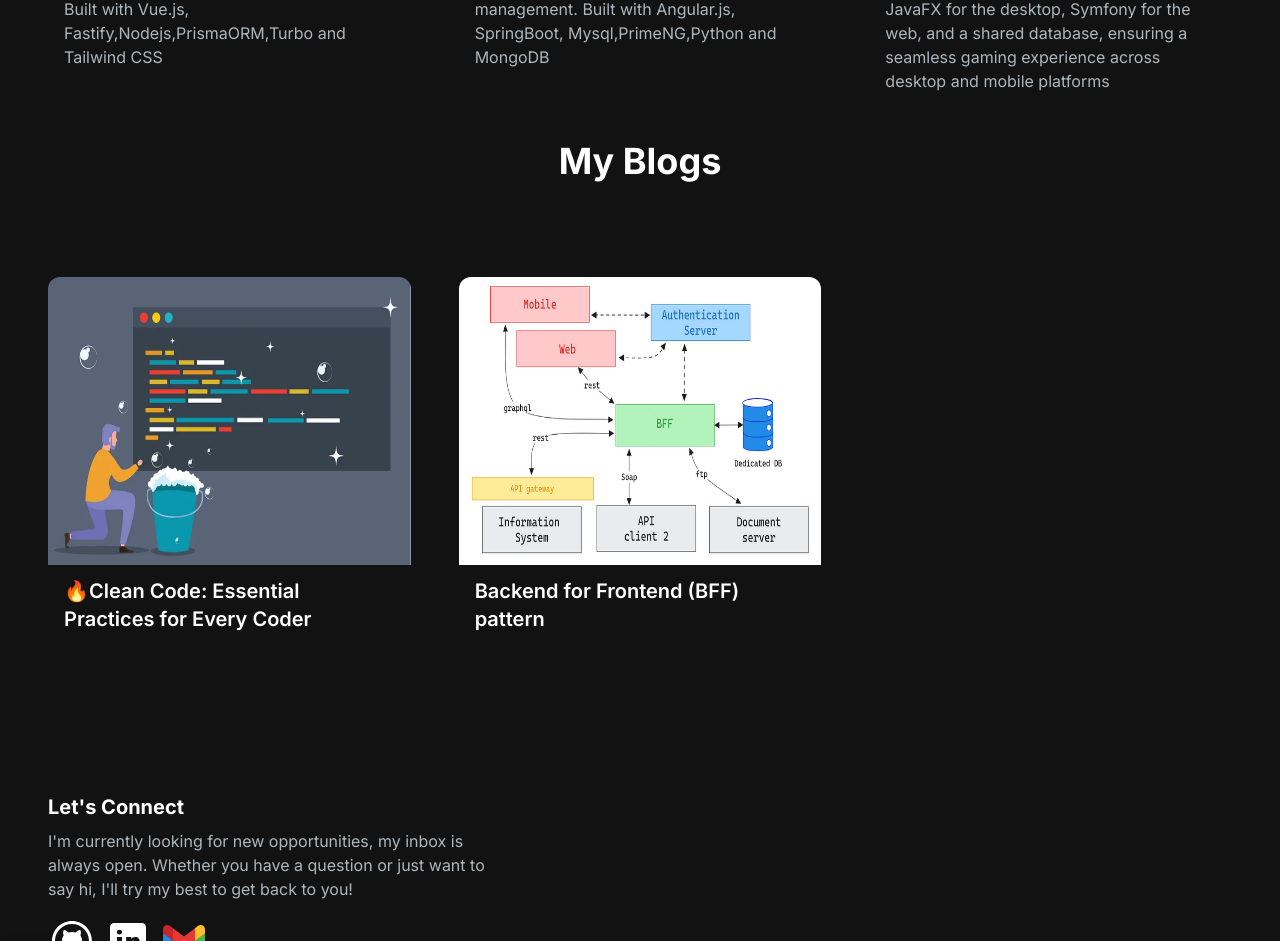
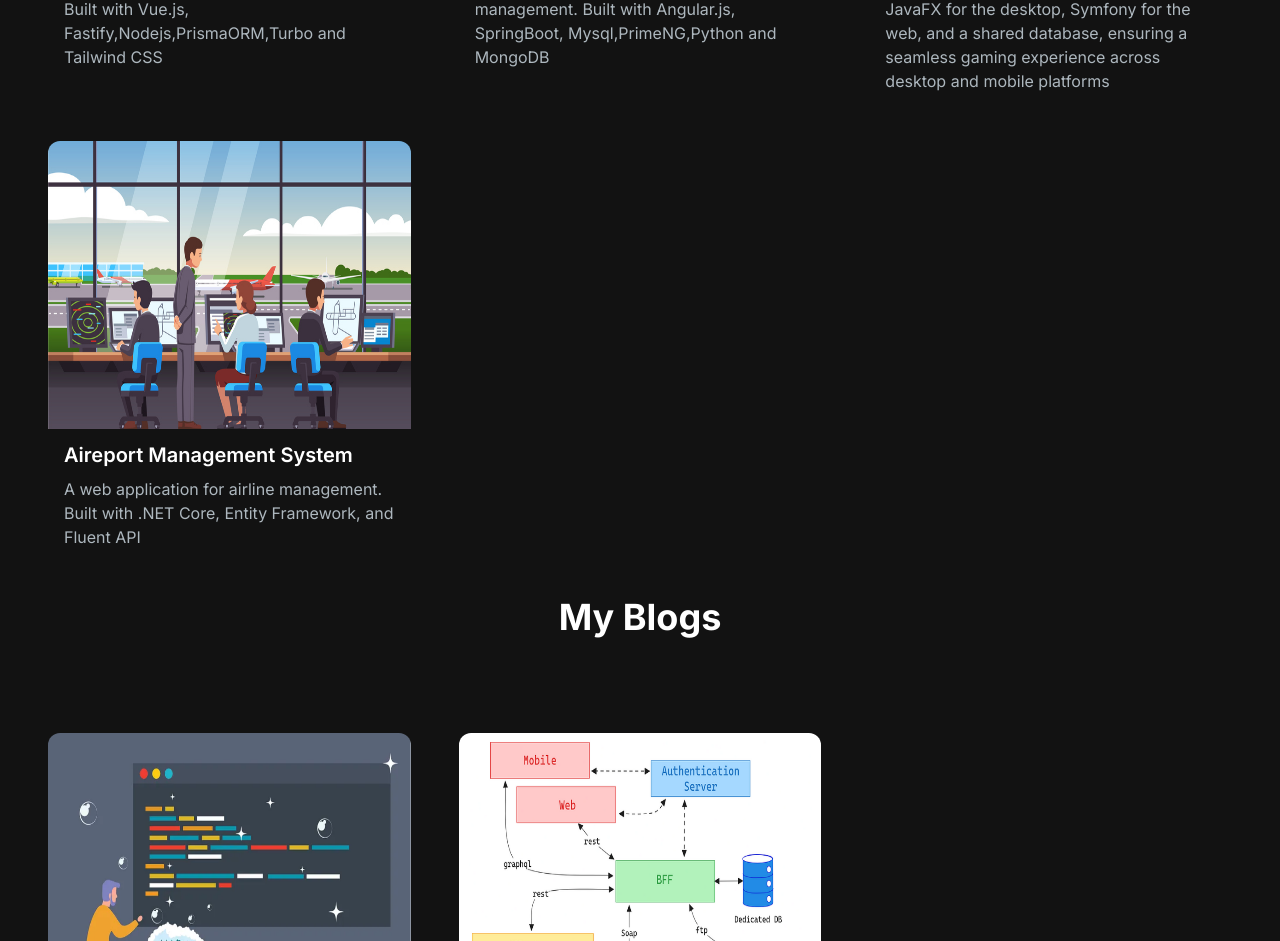
Before and after one commit to mahdizaltnii/Webportfolio, a Next.js app: page / in a window 1280 px wide. Shown: the part 1911-2852 px from the top of the page. Built offline with nearby package versions, Linux system fonts and the light colour scheme.

Commit message:
adding new projects

```diff
--- a/src/app/components/ProjectsSection.jsx
+++ b/src/app/components/ProjectsSection.jsx
@@ -31,6 +31,16 @@ const projectsData = [
     gitUrl: "https://github.com/mahdizaltnii/GamingPlateform",
     previewUrl: "/",
   },
+  {
+    id: 4,
+    title: "Aireport Management System",
+    description: "A web application for airline management. Built with .NET Core, Entity Framework, and Fluent API",
+    image: "/images/projects/aireport.jpeg",
+    tag: ["All", "Web"],
+    gitUrl: "https://github.com/mahdizaltnii/AirportManagement",
+    previewUrl: "/",
+  },
+
 
 ];
 
```
Also changed, not shown: public/images/projects/aireport.jpeg (added).
